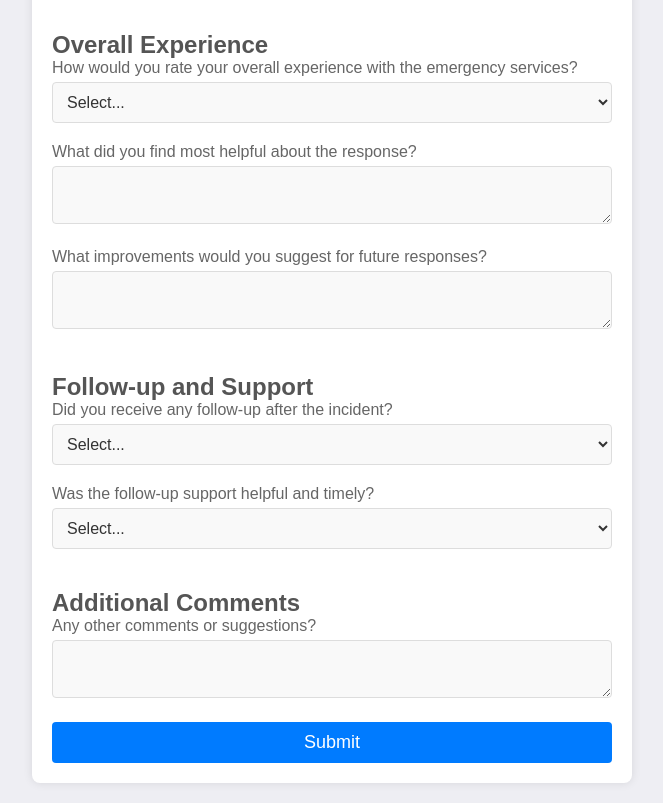
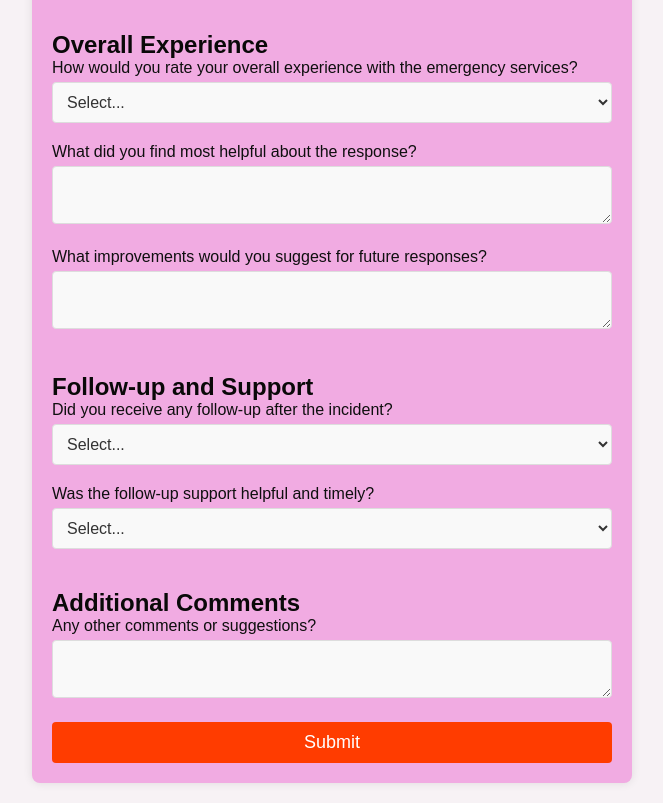
Before and after one commit to duuhcheechee/Feedback, a website: page public/index.html in a window 1280 px wide. Shown: the part 1503-2306 px from the top of the page, without its empty margins (308-971 px from the left). Drawn offline with Linux system fonts and the light colour scheme.

Commit message:
i have done better than vanessa

```diff
--- a/public/style.css
+++ b/public/style.css
@@ -7,7 +7,7 @@
 
 body {
     font-family: Arial, sans-serif;
-    background-color: #eeeef3;
+    background-color: #f7f2f5;
     display: flex;
     justify-content: center;
     align-items: center;
@@ -15,7 +15,7 @@ body {
 }
 
 .container {
-    background-color: #ffffff;
+    background-color: #f1abe2;
     padding: 20px;
     border-radius: 8px;
     box-shadow: 0 0 10px rgba(0, 0, 0, 0.1);
@@ -27,7 +27,7 @@ body {
 h1 {
     text-align: center;
     margin-bottom: 20px;
-    color: #333;
+    color: #0c0b0b;
 }
 
 .header-image {
@@ -41,13 +41,13 @@ h1 {
 
 h2 {
     margin-top: 20px;
-    color: #555;
+    color: #0a0909;
 }
 
 label {
     display: block;
     margin-bottom: 5px;
-    color: #666;
+    color: #0f0f0f;
 }
 
 input[type="text"],
@@ -83,7 +83,7 @@ textarea {
 button {
     width: 100%;
     padding: 10px;
-    background-color: #007bff;
+    background-color: #ff3c00;
     border: none;
     border-radius: 4px;
     color: #fff;
```
